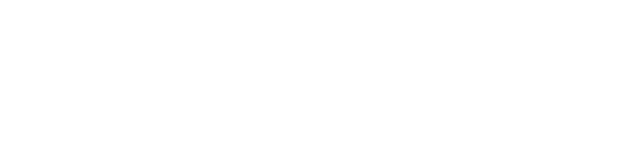
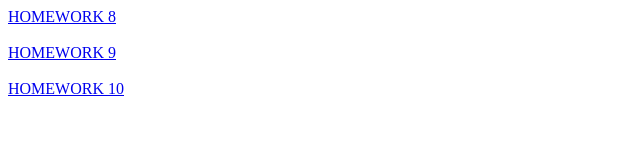
Before and after one commit to Gh05tbuster/Hillel_Front-end_pro_Homework, a plain HTML site: page index.html in a window 1280 px wide. Shown: the whole page, without its empty margins (0-640 px from the left). Drawn offline with Linux system fonts and the light colour scheme.

Commit message:
template update

```diff
--- a/index.html
+++ b/index.html
@@ -8,7 +8,11 @@
 </head>
 
 <body>
-
+    <a href="./hw8.html">HOMEWORK 8</a>
+    <br><br>
+    <a href="./hw9.html">HOMEWORK 9</a>
+    <br><br>
+    <a href="./hw10.html">HOMEWORK 10</a>
 </body>
 <script src="./js/script.js"></script>
 
```
